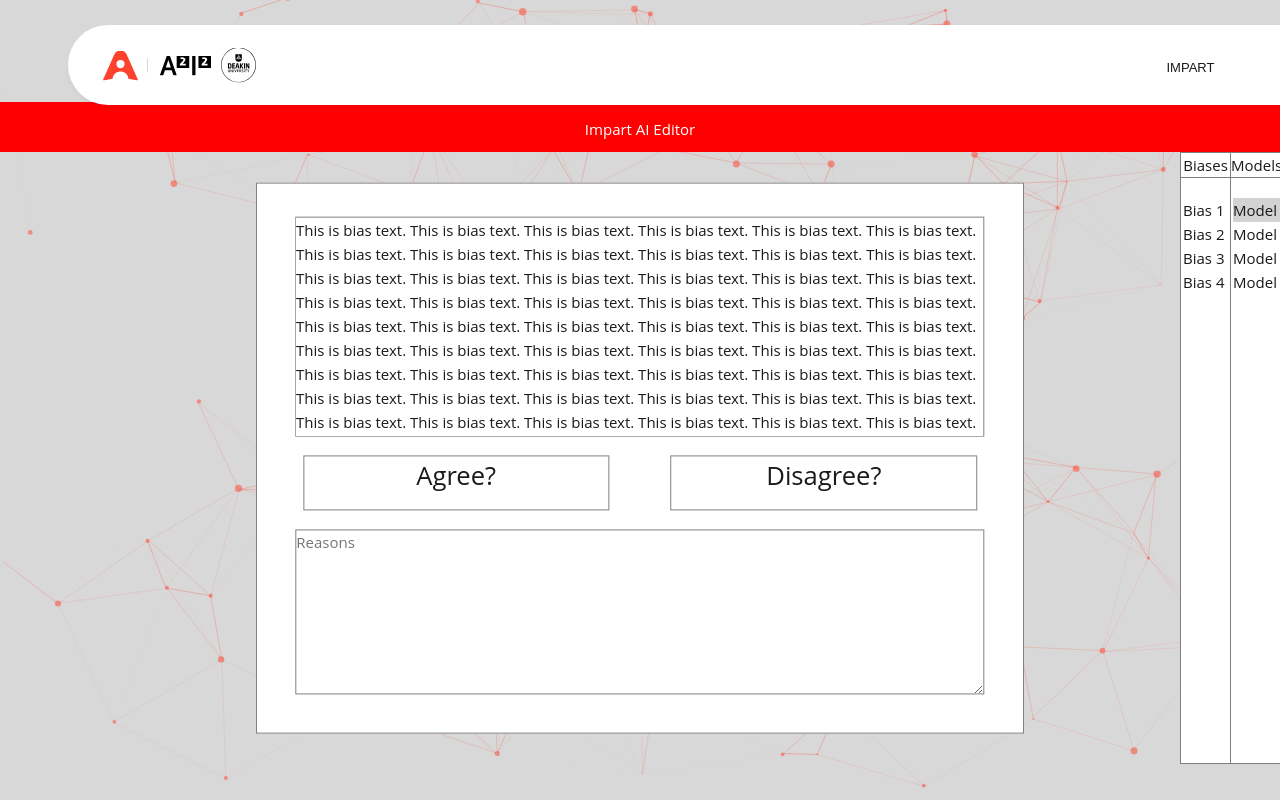
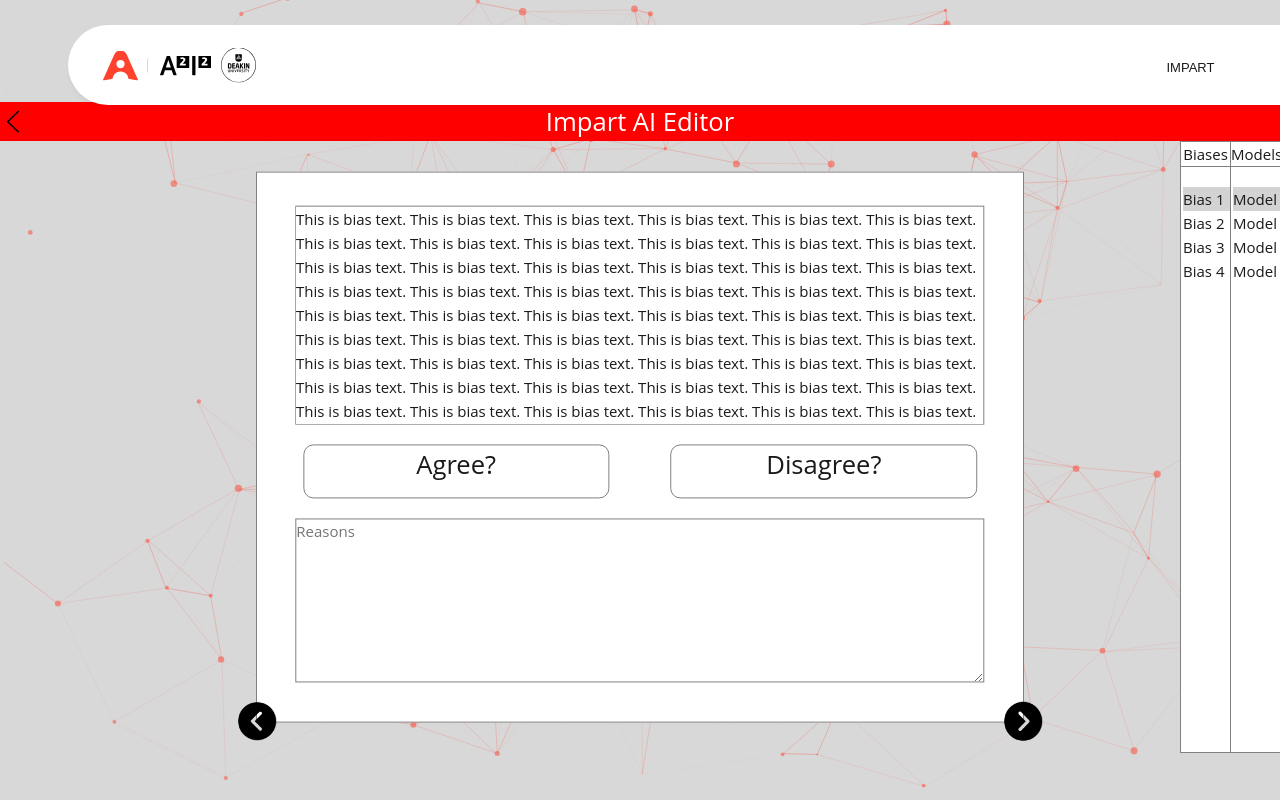
Before and after one commit to VediYD/iqcraft, a Django app: page /impart/loadEditor/1/ in a window 1280 px wide. Run offline with Django 4.2, Linux system fonts and the light colour scheme; data comes from the database, SQL or seed files in the repository.

Commit message:
added icons for naviagation;

```diff
--- a/iqcraft/impart/static/css/editor.css
+++ b/iqcraft/impart/static/css/editor.css
@@ -8,7 +8,7 @@
 .editor-bar {
   background-color: red;
   color: white;
-  height: 50px;
+  height: 3vw;
 }
 
 .editor-window {
@@ -95,6 +95,7 @@ li.hover {
   left: 10%;
   transform: translate(-10%, -55%);
   border: thin solid gray;
+  border-radius: 10px;
 }
 
 .agree-btn:hover {
@@ -110,6 +111,7 @@ li.hover {
   left: 90%;
   transform: translate(-90%, -55%);
   border: thin solid gray;
+  border-radius: 10px;
 }
 
 .disagree-btn:hover {
@@ -127,3 +129,39 @@ li.hover {
   border: thin solid gray;
   overflow: scroll;
 }
+
+.nav-previous {
+  position: absolute;
+  bottom: 0;
+  left: 0;
+  width: 3vw;
+  height: 3vw;
+  transform: translate(-50%, 50%) rotate(180deg);
+}
+
+.nav-next {
+  position: absolute;
+  bottom: 0;
+  right: 0;
+  width: 3vw;
+  height: 3vw;
+  transform: translate(50%, 50%);
+}
+
+.nav-open {
+  position: relative;
+  left: 0;
+  top: 50%;
+  transform: translate(0%, -50%);
+  width: 2vw;
+  height: 2vw;
+}
+
+.editor-title {
+  position: absolute;
+  left: 50%;
+  top: 0%;
+  transform: translate(-50%, -0%);
+  text-align: center;
+  font-size: 2vw;
+}
--- a/iqcraft/impart/static/js/editor.js
+++ b/iqcraft/impart/static/js/editor.js
@@ -32,6 +32,7 @@ function updateModelList(biasesInfo) {
         if (index === 0) {
             listItem.click();
         }
+        $('.bias-item:first-child').click();
     });
 }
 
--- a/iqcraft/impart/templates/editor.html
+++ b/iqcraft/impart/templates/editor.html
@@ -4,7 +4,8 @@
 <link rel="stylesheet" href="{% static 'css/editor.css' %}">
 <div class="editor">
     <div class="editor-bar">
-        <p style="text-align: center; padding: 15px 0;">Impart AI Editor</p>
+        <img class="nav-open" src="{% static 'images/iconfinder_back.svg' %}" alt='open file nav'>
+        <p class="editor-title">Impart AI Editor</p>
     </div>
     <div class="editor-window">
         <div class="collapsible-panel collapsed" id="panel1">
@@ -103,6 +104,8 @@
             <div class="agree-btn" id="agree-btn" style="text-align: center; font-size: 2vw;">Agree?</div>
             <div class="disagree-btn" id="disagree-btn" style="text-align: center; font-size: 2vw;">Disagree?</div>
             <textarea  class="why-whynot-box" id="why-whynot-box" placeholder="Reasons"></textarea>
+            <img class="nav-previous" src="{% static 'images/next-icon.png' %}" alt="previous-bias">
+            <img class="nav-next" src="{% static 'images/next-icon.png' %}" alt="next-bias">
         </div>
     </div>
 </div>
```
Also changed, not shown: iqcraft/impart/static/images/iconfinder_back.svg (added), iqcraft/impart/static/images/next-icon.png (added).
